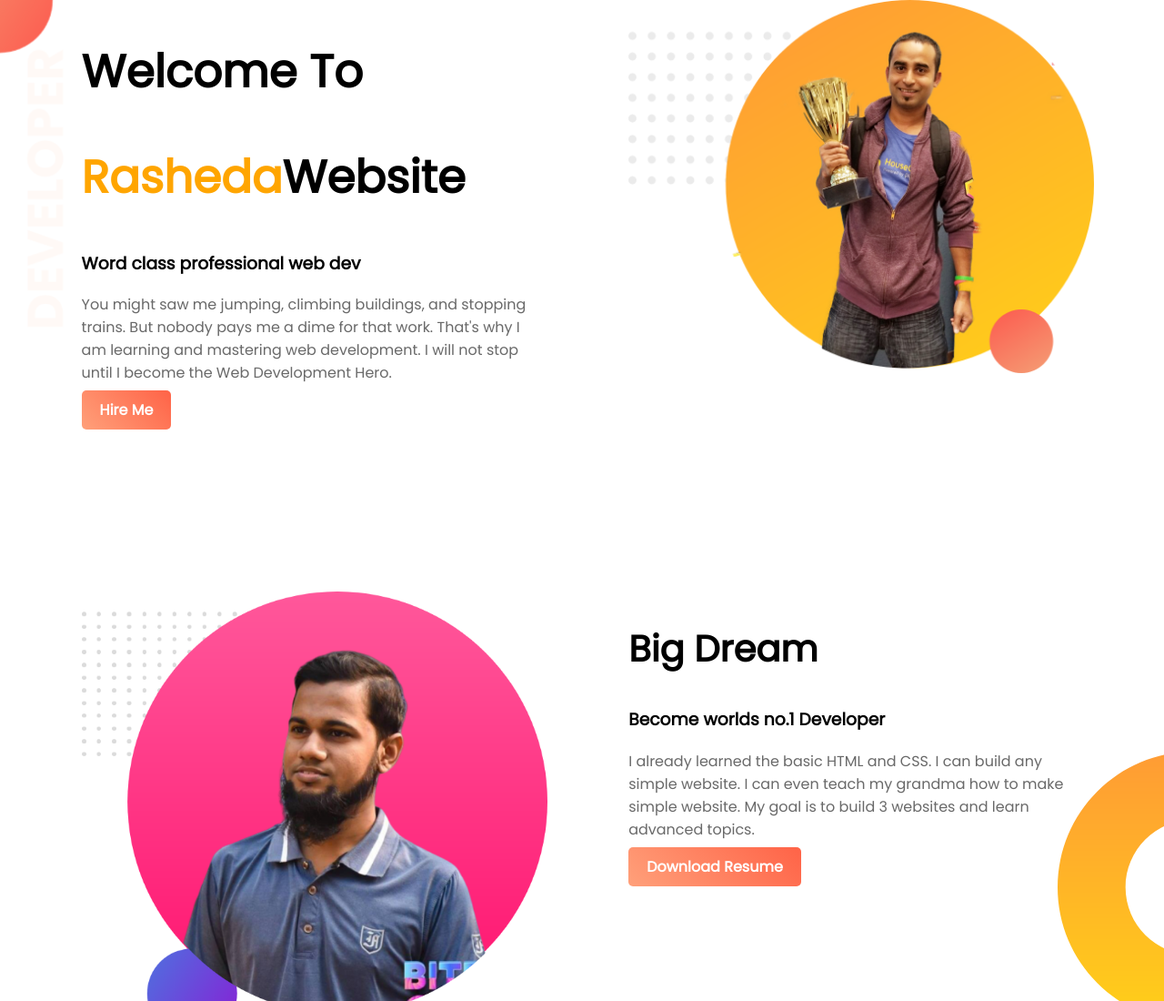
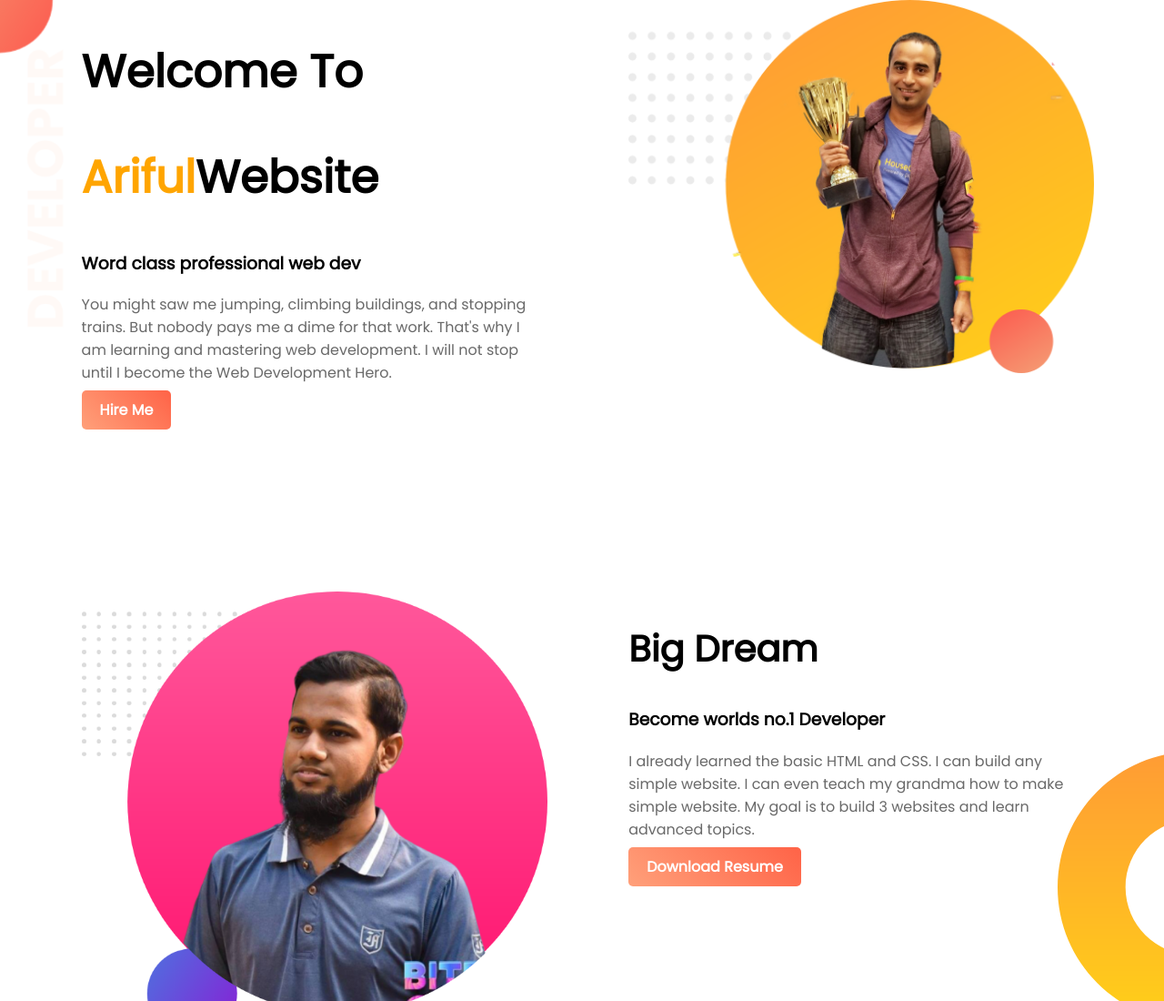
Before and after one commit to rashedaphero/web-portfolio, a plain HTML site: page index.html in a window 1280 px wide. Shown: the top 1100 px of the page at 91% size. Drawn offline with Linux system fonts and the light colour scheme.

Commit message:
name ariful

```diff
--- a/index.html
+++ b/index.html
@@ -11,7 +11,7 @@
     <section class="top-banner">
         <div class="half-width">
             <h1>Welcome To</h1>
-            <h1><span class="orange-highlight">Rasheda</span>Website</h1>
+            <h1><span class="orange-highlight">Ariful</span>Website</h1>
             <h3>Word class professional web dev</h3>
             <p>You might saw me jumping, climbing buildings, and stopping trains. But nobody pays me a dime for that work. That's why I am learning and mastering web development. I will not stop until I become the Web Development Hero.</p>
             <a class="link-button" target="_blank" href="https://www.linkedin.com/in/rtahmin/">Hire Me</a>
```
